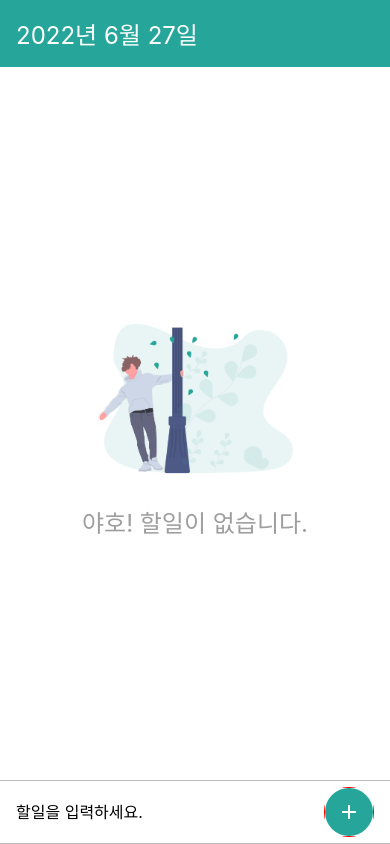
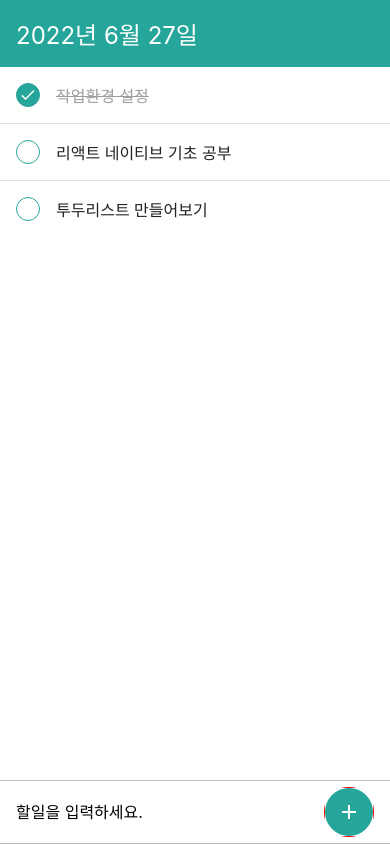
Before and after one commit to da-in/react-native-practice, a React Native app in the folder TodoApp/: screen / in a window 390 px wide. Built offline with nearby package versions, Linux system fonts and the light colour scheme.

Commit message:
4.2.0 FlatList

```diff
--- a/TodoApp/App.js
+++ b/TodoApp/App.js
@@ -1,16 +1,23 @@
-import React from 'react';
+import React, {useState} from 'react';
 import {SafeAreaView, Text, View, StyleSheet} from 'react-native';
 import AddTodo from './components/AddTodo';
 import DateHead from './components/DateHead';
 import Empty from './components/Empty';
+import TodoList from './components/TodoList';
 
 function App() {
   const today = new Date();
 
+  const [todos, setTodos] = useState([
+    {id: 1, text: '작업환경 설정', done: true},
+    {id: 2, text: '리액트 네이티브 기초 공부', done: false},
+    {id: 3, text: '투두리스트 만들어보기', done: false},
+  ]);
+
   return (
     <SafeAreaView style={styles.block}>
       <DateHead date={today} />
-      <Empty />
+      {todos.length === 0 ? <Empty /> : <TodoList todos={todos} />}
       <AddTodo />
     </SafeAreaView>
   );
--- /dev/null
+++ b/TodoApp/components/TodoItem.js
@@ -0,0 +1,48 @@
+import React from 'react';
+import {Image, StyleSheet, Text, View} from 'react-native';
+function TodoItem({id, text, done}) {
+  return (
+    <View style={styles.item}>
+      <View style={[styles.circle, done && styles.filled]}>
+        {done && (
+          <Image
+            source={require('../assets/icons/check_white/check_white.png')}
+          />
+        )}
+      </View>
+      <Text style={[styles.text, done && styles.lineThrough]}>{text}</Text>
+    </View>
+  );
+}
+
+const styles = StyleSheet.create({
+  item: {
+    flexDirection: 'row',
+    padding: 16,
+    alignItems: 'center',
+  },
+  circle: {
+    width: 24,
+    height: 24,
+    borderRadius: 12,
+    borderColor: '#26a69a',
+    borderWidth: 1,
+    marginRight: 16,
+  },
+  text: {
+    flex: 1,
+    fontSize: 16,
+    color: '#212121',
+  },
+  filled: {
+    justifyContent: 'center',
+    alignItems: 'center',
+    backgroundColor: '#26a69a',
+  },
+  lineThrough: {
+    color: '#9e9e9e',
+    textDecorationLine: 'line-through',
+  },
+});
+
+export default TodoItem;
--- /dev/null
+++ b/TodoApp/components/TodoList.js
@@ -0,0 +1,29 @@
+import React from 'react';
+import {FlatList, StyleSheet, Text, View} from 'react-native';
+import TodoItem from './TodoItem';
+
+function TodoList({todos}) {
+  return (
+    <FlatList
+      ItemSeparatorComponent={() => <View style={styles.separator} />}
+      style={styles.list}
+      data={todos}
+      renderItem={({item}) => (
+        <TodoItem id={item.id} text={item.text} done={item.done} />
+      )}
+      keyExtractor={item => item.id.toString()}
+    />
+  );
+}
+
+const styles = StyleSheet.create({
+  list: {
+    flex: 1,
+  },
+  separator: {
+    backgroundColor: '#e0e0e0',
+    height: 1,
+  },
+});
+
+export default TodoList;
```
